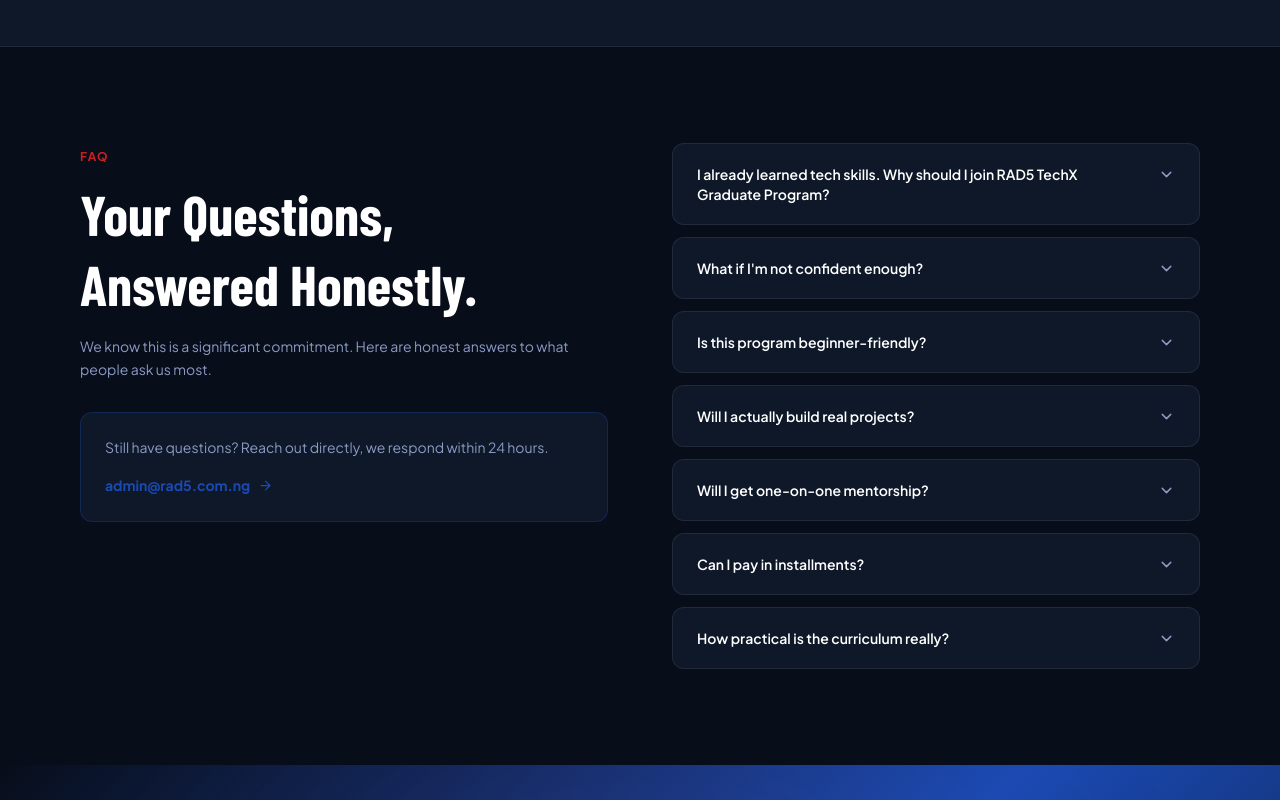
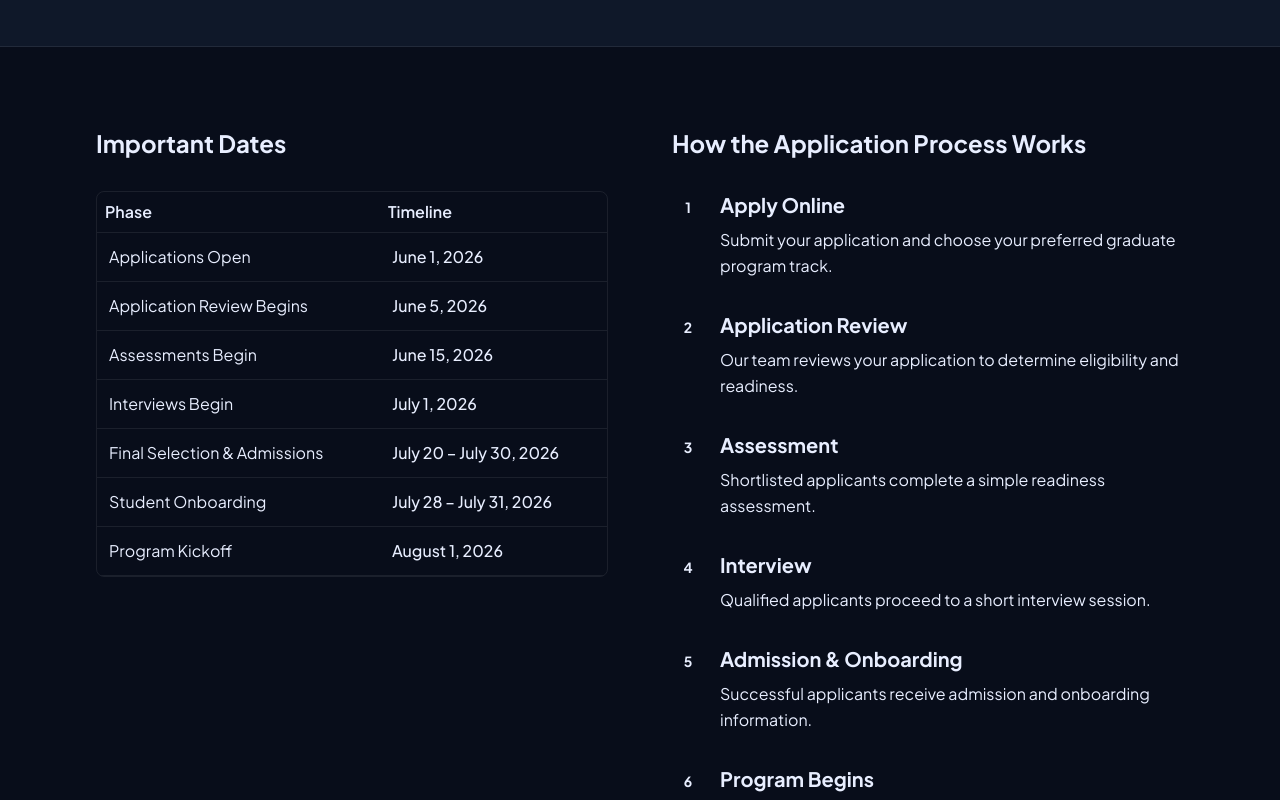
Before and after one commit to rad5-tech-hub/TechX, a React (Vite) app: page / in a window 1280 px wide. Shown: the part 9520-10320 px from the top of the page. Built offline with nearby package versions, Linux system fonts and the light colour scheme; a web font is replaced by a local one.

Commit message:
Creation of application timeline section.

```diff
--- a/src/app/App.tsx
+++ b/src/app/App.tsx
@@ -12,6 +12,7 @@ import ProgramBenefits from "./components/ProgramBenefits";
 import StudentExperience from "./components/StudentExperience";
 import Tuition from "./components/Tuition";
 import Testimonials from "./components/Testimonials";
+import ApplicationTimeline from "./components/ApplicationTimeline";
 import FAQ from "./components/FAQ";
 import FinalCTA from "./components/FinalCTA";
 import Footer from "./components/Footer";
@@ -37,6 +38,7 @@ export default function App() {
               <StudentExperience />
               <Tuition />
               <Testimonials />
+              <ApplicationTimeline />
               <FAQ />
               <FinalCTA />
             </>
--- /dev/null
+++ b/src/app/components/ApplicationTimeline.tsx
@@ -0,0 +1,72 @@
+
+const ApplicationTimeline = () => {
+  const schedule = [
+    { phase: "Applications Open", timeline: "June 1, 2026" },
+    { phase: "Application Review Begins", timeline: "June 5, 2026" },
+    { phase: "Assessments Begin", timeline: "June 15, 2026" },
+    { phase: "Interviews Begin", timeline: "July 1, 2026" },
+    { phase: "Final Selection & Admissions", timeline: "July 20 – July 30, 2026" },
+    { phase: "Student Onboarding", timeline: "July 28 – July 31, 2026" },
+    { phase: "Program Kickoff", timeline: "August 1, 2026" },
+  ];
+
+  const steps = [
+    { title: "Apply Online", description: "Submit your application and choose your preferred graduate program track." },
+    { title: "Application Review", description: "Our team reviews your application to determine eligibility and readiness." },
+    { title: "Assessment", description: "Shortlisted applicants complete a simple readiness assessment." },
+    { title: "Interview", description: "Qualified applicants proceed to a short interview session." },
+    { title: "Admission & Onboarding", description: "Successful applicants receive admission and onboarding information." },
+    { title: "Program Begins", description: "The RAD5 TechX Graduate Program officially starts on August 1, 2026." },
+  ];
+
+  return (
+    <section className="py-20 px-4 md:px-8 max-w-6xl mx-auto">
+      <div className="flex flex-col lg:flex-row gap-16">
+        {/* Schedule Table */}
+        <div className="flex-1">
+          <h2 className="text-2xl font-bold mb-8">Important Dates</h2>
+          <div className="overflow-hidden rounded-lg border border-border">
+            <table className="w-full text-left border-collapse">
+              <thead>
+                <tr className="bg-muted/50">
+                  <th className="p-2 font-semibold border-b border-border">Phase</th>
+                  <th className="p-2 font-semibold border-b border-border">Timeline</th>
+                </tr>
+              </thead>
+              <tbody>
+                {schedule.map((item, index) => (
+                  <tr key={index} className="hover:bg-muted/30 transition-colors">
+                    <td className="p-3 border-b border-border text-foreground/80 text-sm lg:text-base">{item.phase}</td>
+                    <td className="p-3 border-b border-border font-medium text-sm lg:text-base">{item.timeline}</td>
+                  </tr>
+                ))}
+              </tbody>
+            </table>
+          </div>
+        </div>
+
+        {/* Process Steps */}
+        <div className="flex-1">
+          <h2 className="text-2xl font-bold mb-8">How the Application Process Works</h2>
+          <div className="space-y-8">
+            {steps.map((step, index) => (
+              <div key={index} className="flex gap-4">
+                <div className="flex-shrink-0 flex items-center justify-center w-8 h-8 rounded-full bg-primary text-primary-foreground font-bold text-sm">
+                  {index + 1}
+                </div>
+                <div>
+                  <h3 className="text-xl font-bold mb-2">{step.title}</h3>
+                  <p className="text-foreground/70 leading-relaxed">
+                    {step.description}
+                  </p>
+                </div>
+              </div>
+            ))}
+          </div>
+        </div>
+      </div>
+    </section>
+  );
+};
+
+export default ApplicationTimeline;
```
